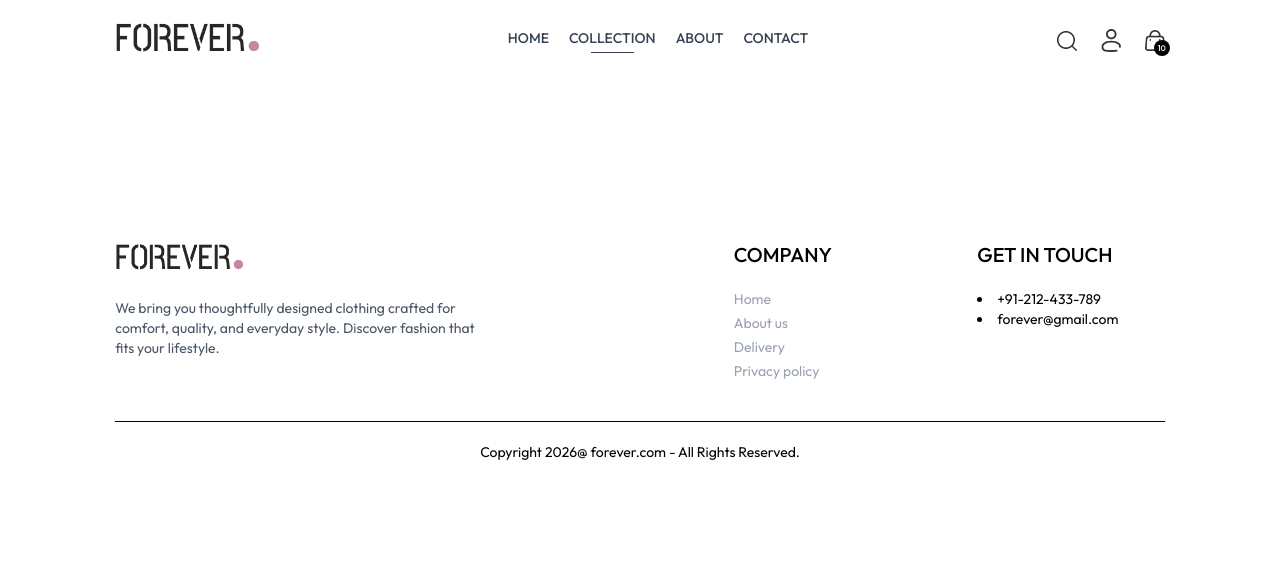
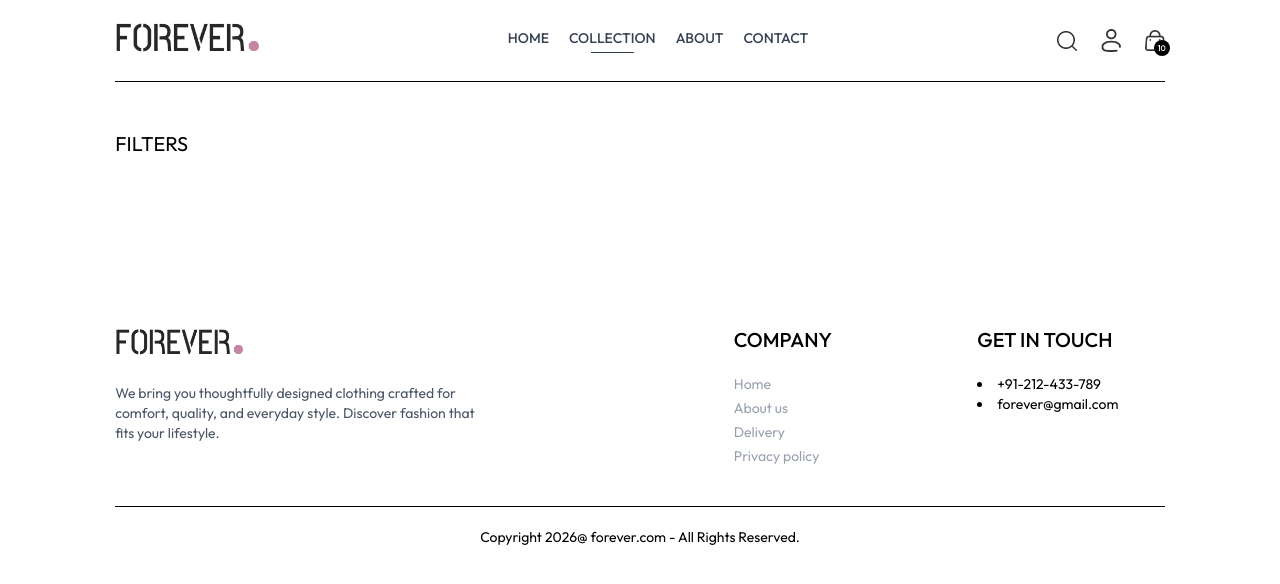
Before and after one commit to MdLaraib25/E-Commerce, a React (Vite) app in the folder frontend/: page /collection in a window 1280 px wide. Shown: the top 584 px of the page. Built offline with nearby package versions, Linux system fonts and the light colour scheme.

Commit message:
started with collection parts

```diff
--- a/frontend/src/pages/Collection.jsx
+++ b/frontend/src/pages/Collection.jsx
@@ -1,8 +1,15 @@
-import React from 'react'
+import React, { useContext } from 'react'
+import { ShopContext } from '../context/ShopContext'
 
 const Collection = () => {
+  const {products} = useContext(ShopContext);
   return (
-    <div></div>
+    <div className='flex flex-col sm:flex-row gap-1 sm:gap-10 pt-10 border-t ' >
+      {/* Filter options */}
+      <div className='min-w-60'>
+        <p className='my-2 text-xl flex items-center cursor-pointer gap-2' >FILTERS</p>
+      </div>
+    </div>
   )
 }
 
```
